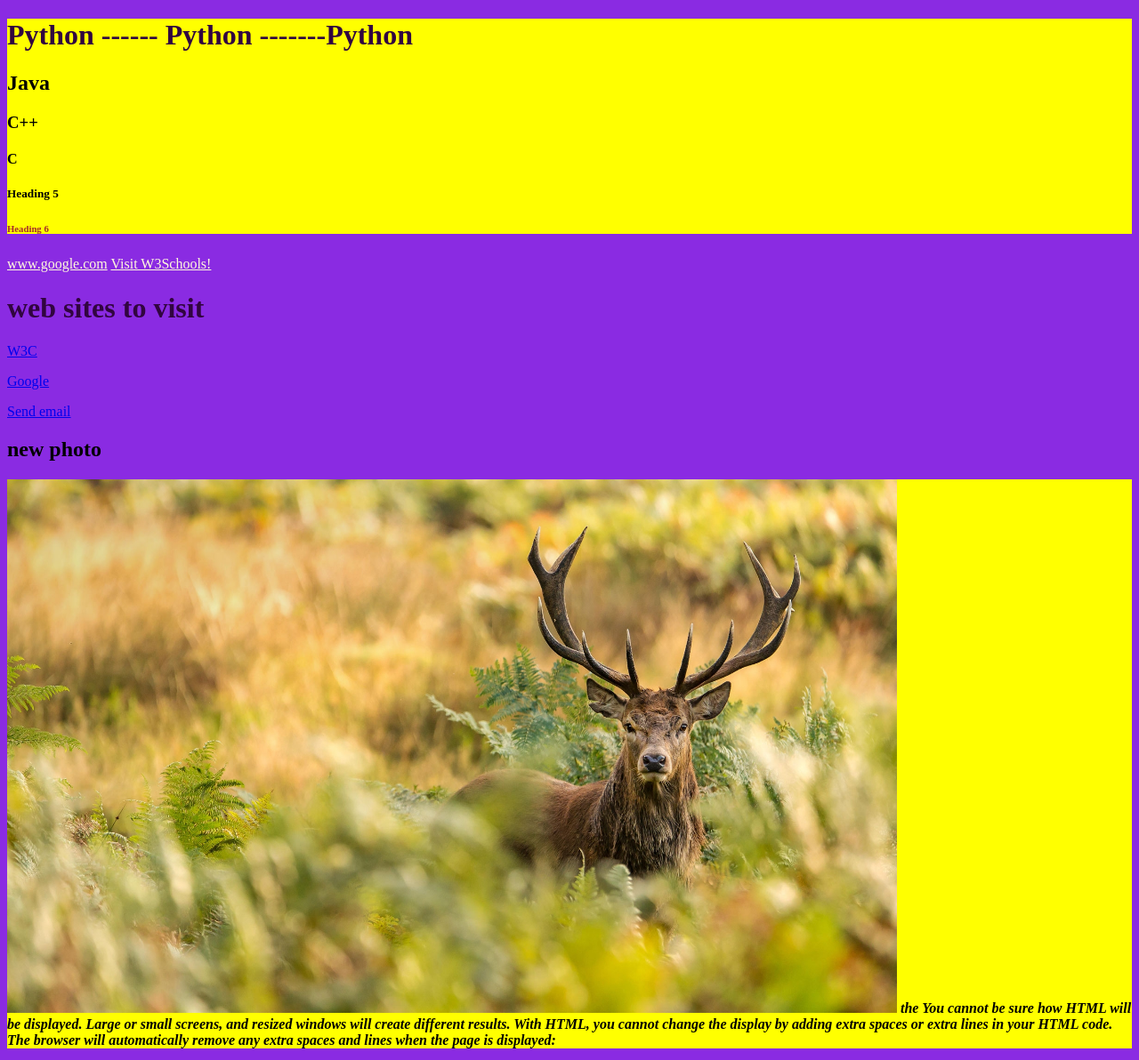
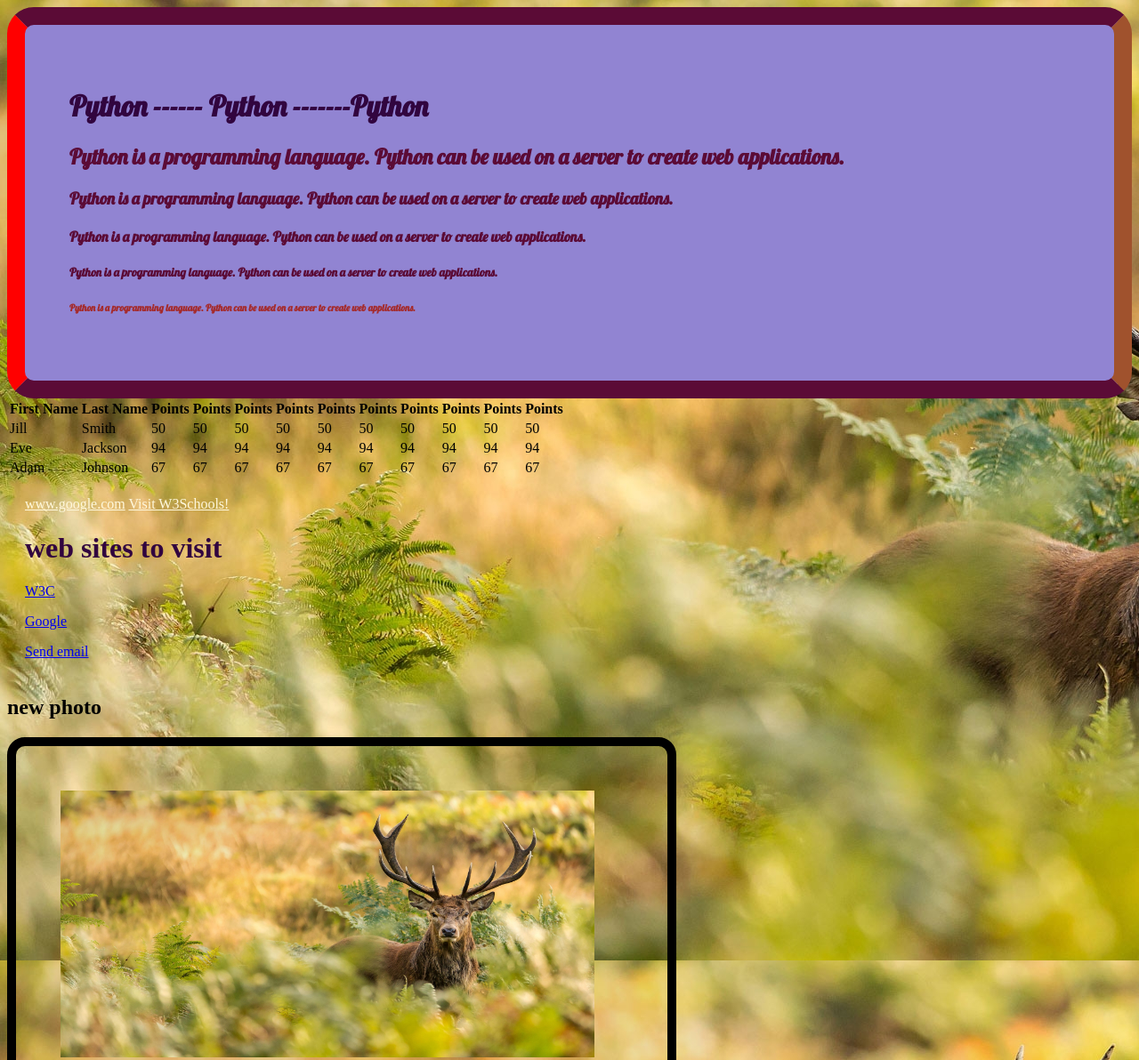
Before and after one commit to ahameedat83/Frontend-Basic, a plain HTML site: page index.html in a window 1280 px wide. Shown: the top 1192 px of the page at 89% size. Drawn offline with Linux system fonts and the light colour scheme.

Commit message:
add some new style

```diff
--- a/index.html
+++ b/index.html
@@ -4,20 +4,87 @@
 <head>
     <title>Page Title</title>
     <link rel="stylesheet" href="style.css">
+    <link href="https://fonts.googleapis.com/css2?family=Lobster&display=swap" rel="stylesheet">
 </head>
 
 <body>
 
     <div id="hed-h">
         <h1 style="color:rgb(49, 5, 63);"> Python ------ Python -------Python</h1>
-        <h2>Java </h2>
-        <h3>C++ </h3>
-        <h4>C </h4>
-        <h5>Heading 5</h5>
-        <h6>Heading 6</h6>
+        <h2>Python is a programming language.
+            Python can be used on a server to create web applications.
+        </h2>
+        <h3>Python is a programming language.
+            Python can be used on a server to create web applications. </h3>
+        <h4>Python is a programming language.
+            Python can be used on a server to create web applications.</h4>
+        <h5>Python is a programming language.
+            Python can be used on a server to create web applications.</h5>
+        <h6>Python is a programming language.
+            Python can be used on a server to create web applications.</h6>
 
     </div>
-    <div>
+    <div class="overflow-x:auto">
+        <table>
+          <tr>
+            <th>First Name</th>
+            <th>Last Name</th>
+            <th>Points</th>
+            <th>Points</th>
+            <th>Points</th>
+            <th>Points</th>
+            <th>Points</th>
+            <th>Points</th>
+            <th>Points</th>
+            <th>Points</th>
+            <th>Points</th>
+            <th>Points</th>
+          </tr>
+          <tr>
+            <td>Jill</td>
+            <td>Smith</td>
+            <td>50</td>
+            <td>50</td>
+            <td>50</td>
+            <td>50</td>
+            <td>50</td>
+            <td>50</td>
+            <td>50</td>
+            <td>50</td>
+            <td>50</td>
+            <td>50</td>
+          </tr>
+          <tr>
+            <td>Eve</td>
+            <td>Jackson</td>
+            <td>94</td>
+            <td>94</td>
+            <td>94</td>
+            <td>94</td>
+            <td>94</td>
+            <td>94</td>
+            <td>94</td>
+            <td>94</td>
+            <td>94</td>
+            <td>94</td>
+          </tr>
+          <tr>
+            <td>Adam</td>
+            <td>Johnson</td>
+            <td>67</td>
+            <td>67</td>
+            <td>67</td>
+            <td>67</td>
+            <td>67</td>
+            <td>67</td>
+            <td>67</td>
+            <td>67</td>
+            <td>67</td>
+            <td>67</td>
+          </tr>
+        </table>
+      </div>
+    <div class="aa-a">
         <!-- quote comment -->
         <a style="color: cornsilk;" href="http://www.google.com">www.google.com</a>
         <a style="color: cornsilk;" href="https://www.w3schools.com/" target="_blank">Visit W3Schools!</a>
@@ -30,14 +97,15 @@
         <h2>new photo</h2>
     </div>
 
-    <div class="par-p">
-        <img src="w.png" alt="aaa" width="1000" height="600>
+    <div class="par-p1">
+
+        <img src="w.png" alt="aaa" width="600" height="300">
 
 
 
 
-
-
+    </div>
+    <div class="par-p2">
         <p style=" background-color: cornflowerblue;"> <b><i>
                     the You cannot be sure how HTML will be displayed.
 
@@ -49,7 +117,7 @@
                 </i></b></p>
 
     </div>
-    <div>
+    <div class="abd-a22">
         <blockquote cite="http://www.worldwildlife.org/who/index.html"><em>
                 For 50 years, WWF has been protecting the future of nature.
                 The world's leading conservation organization,
@@ -59,7 +127,7 @@
         </blockquote></em>
     </div>
 
-    <div>
+    <div class="ta-a">
         <table style="width:50%">
             <tr>
                 <th>Firstname</th>
@@ -77,7 +145,8 @@
                 <td>94</td>
             </tr>
         </table>
-
+    </div>
+    <div>
         <ul>
             <li>Coffee</li>
             <li>Tea</li>
@@ -107,15 +176,17 @@
             <input type="text" id="fname" name="fname"><br>
             <label for="lname">Last name:</label><br>
             <input type="text" id="lname" name="lname">
-            <input type="submit" value="send data"
-         </form> </div> <div class="abd_a">
+            <input type="submit" value="send data">
+        </form>
+    </div>
+    <div class="abd_a">
         <form action="url" method="POST">
 
             <label for="fname">First name:</label><br>
             <input type="text" id="fname" name="fname"><br>
             <label for="lname">Last name:</label><br>
             <input type="text" id="lname" name="lname">
-                <input type="submit" value="send data"
+            <input type="submit" value="send data">
 
         </form>
     </div>
@@ -124,7 +195,9 @@
         <option value="saab">Saab</option>
         <option value="mercedes">Mercedes</option>
         <option value="audi">Audi</option>
+
     </select>
 
 </body>
+
 </html>
--- a/style.css
+++ b/style.css
@@ -1,20 +1,71 @@
 h6{
     color: brown;
 }
-    body {
-        background-color: blueviolet;
-    }
 
-.par-p{
+.par-p1{
 
-    background-color: yellow;
+    border: 10px solid;
+    border-radius: 20px;
 
+    padding:50px 50px 50px 50px;
+    width: 50%;
+    height: 50%;
+
+
+
+}
+.par-p2{
+
+    background-color:red;
+    margin: 40px;
+    color: snow;
+    font-size: 16p;
+    font-style: initial;
+
+
+}
+.aa-a{
+    padding: 20px;
 }
 #hed-h{
 
-    background-color: yellow;
+
+    background-color:#9184D2;
+    border: 20px solid;
+    border-left-color: red;
+    border-right-color: sienna;
+    color: #5B0B36;
+    border-radius: 30px;
+    padding: 50px;
+    font-family:  'Lobster', cursive;;
+
+}
+.abd-a22{
+    padding: 50px;
+
+
+
+}
+.overflow-x:auto{
+    background-color: #4CAF50;
+    color: white;
+
+}
+.ta-a{
+
+    border: 20px solid;
+    border-radius: 20px;
+    text-align: left;
+
+    border-bottom: 20px solid #ddd;
+
+
+
 
 }
 .abd-a{
     background-color: violet;
 }
+body {
+    background-image: url("w.png");
+  }
```
Lines whose indentation alone changed are shown as unchanged.
